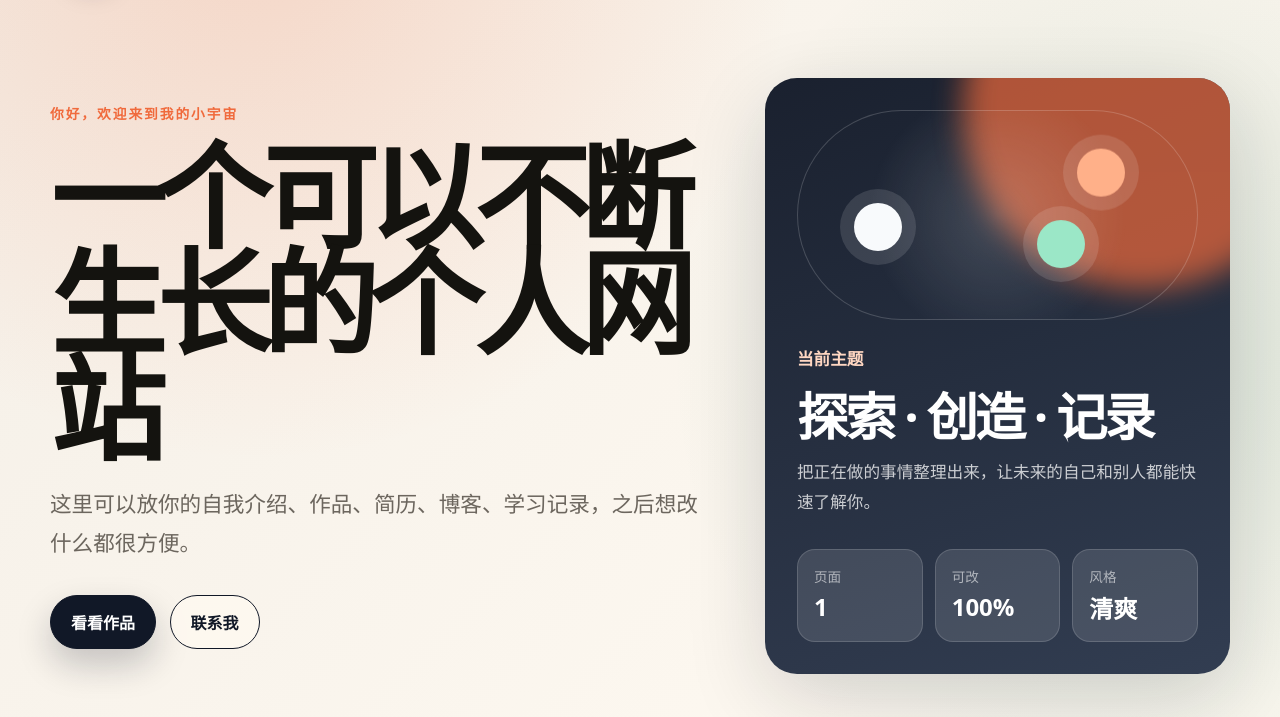
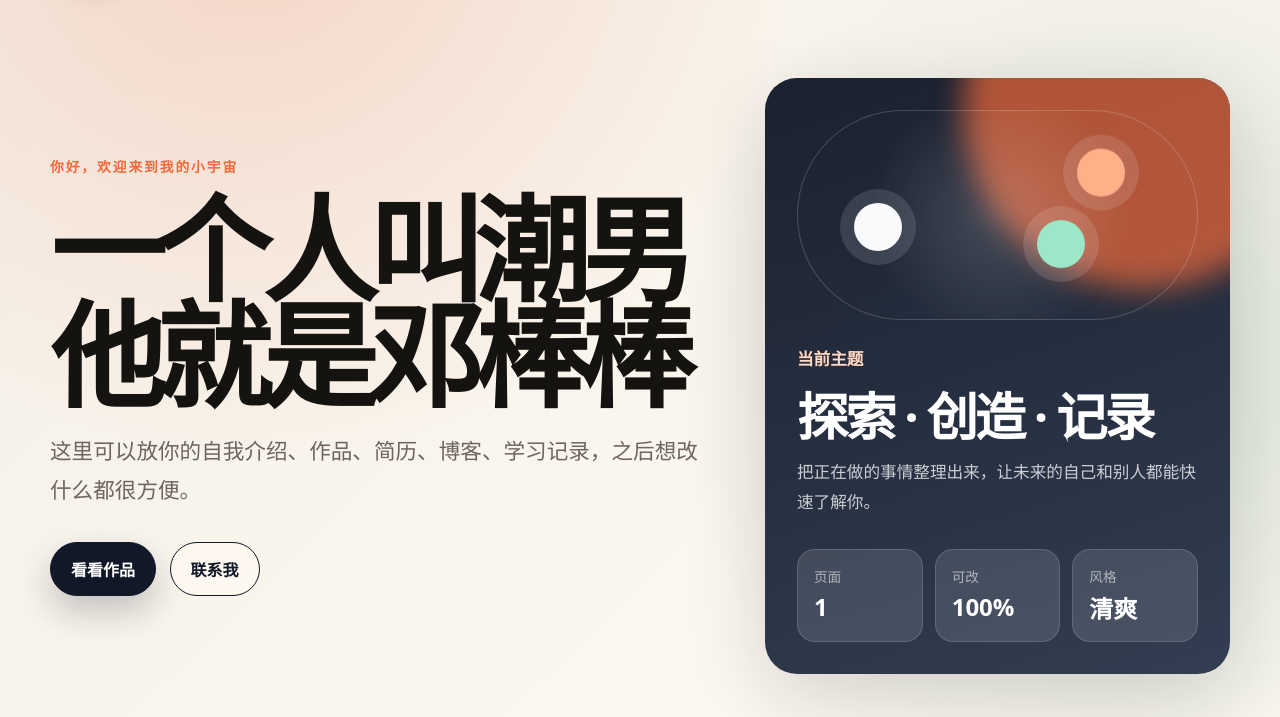
Before and after one commit to caixukun456789/my-website, a plain HTML site: page index.html in a window 1280 px wide. Shown: the part 83-800 px from the top of the page. Drawn offline with Linux system fonts and the light colour scheme.

Commit message:
Update homepage headline

```diff
--- a/index.html
+++ b/index.html
@@ -33,7 +33,7 @@
     <section class="hero section" id="top" aria-labelledby="hero-title">
       <div class="hero-copy">
         <p class="eyebrow">你好，欢迎来到我的小宇宙</p>
-        <h1 id="hero-title" data-site="hero.title">一个可以不断生长的个人网站</h1>
+        <h1 id="hero-title" data-site="hero.title">一个人叫潮男他就是邓棒棒</h1>
         <p class="hero-text" data-site="hero.subtitle">这里可以放你的自我介绍、作品、简历、博客、学习记录，之后想改什么都很方便。</p>
         <div class="hero-actions">
           <a class="button primary" href="#projects">看看作品</a>
```
